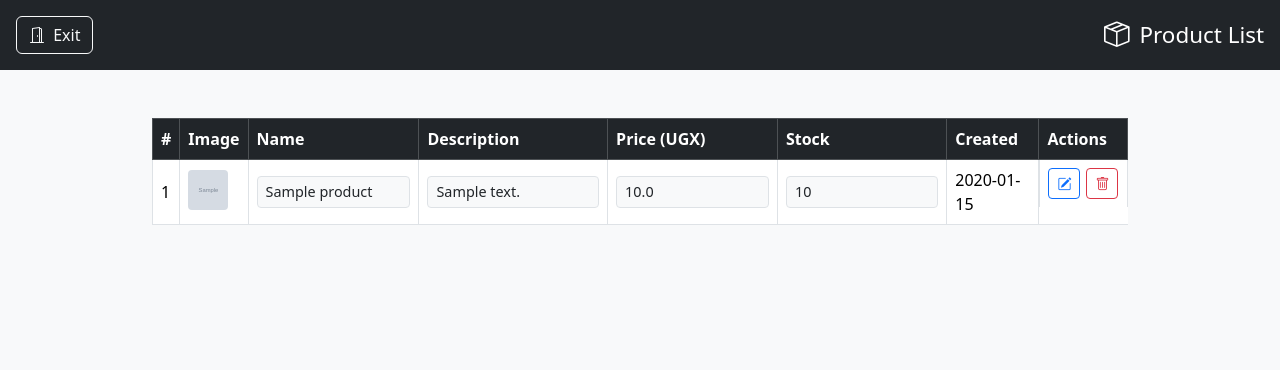
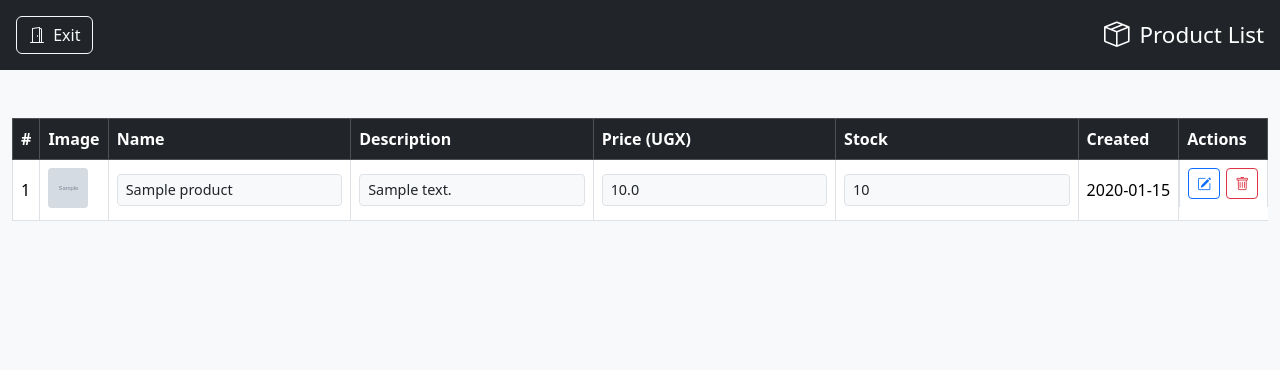
Before and after one commit to sejjtechnologies/shop_system, a Flask app: page /admin/view-products in a window 1280 px wide. Shown: the top 370 px of the page. Run offline with Flask 3, Linux system fonts and the light colour scheme; the visitor is signed in with stand-in values (Sample User, id 1); tables that the repository leaves empty hold one stand-in row (values such as "Sample post"); grey boxes marked "Sample" are stand-in pictures.

Commit message:
Fix input truncation and make product table responsive for mobile

```diff
--- a/templates/Admin/view_products.html
+++ b/templates/Admin/view_products.html
@@ -4,15 +4,19 @@
   <meta charset="UTF-8">
   <title>View Products</title>
   <meta name="viewport" content="width=device-width, initial-scale=1">
+
+  <!-- Bootstrap 5 -->
   <link href="https://cdn.jsdelivr.net/npm/bootstrap@5.3.2/dist/css/bootstrap.min.css" rel="stylesheet">
   <link href="https://cdn.jsdelivr.net/npm/bootstrap-icons@1.10.5/font/bootstrap-icons.css" rel="stylesheet">
+
   <style>
     body {
       padding-top: 70px;
+      background-color: #f8f9fa;
     }
     .table-wrapper {
-      max-width: 1000px;
-      margin: auto;
+      max-width: 100%;
+      overflow-x: auto;
     }
     .product-thumb {
       height: 40px;
@@ -37,6 +41,7 @@
       display: flex;
       gap: 6px;
       align-items: center;
+      flex-wrap: wrap;
     }
     .editable:disabled {
       background-color: #f8f9fa;
@@ -48,9 +53,26 @@
       display: block;
       margin-top: 5px;
     }
+    td input[type="text"],
+    td input[type="number"] {
+      width: 100%;
+      min-width: 120px;
+      overflow: hidden;
+      text-overflow: ellipsis;
+      white-space: nowrap;
+    }
+    @media (max-width: 576px) {
+      .navbar-text {
+        font-size: 1.1rem;
+      }
+      td input[type="text"],
+      td input[type="number"] {
+        font-size: 0.85rem;
+      }
+    }
   </style>
 </head>
-<body class="bg-light">
+<body>
 
   <!-- Top Navbar -->
   <nav class="navbar navbar-dark bg-dark fixed-top px-3 d-flex justify-content-between">
@@ -75,6 +97,7 @@
     {% endwith %}
 
     {% if products %}
+      <div class="table-responsive">
         <table class="table table-bordered table-hover bg-white align-middle">
           <thead class="table-dark">
             <tr>
@@ -151,6 +174,7 @@
             {% endfor %}
           </tbody>
         </table>
+      </div>
     {% else %}
       <div class="alert alert-info text-center">No products found.</div>
     {% endif %}
```
Lines whose indentation alone changed are shown as unchanged.
